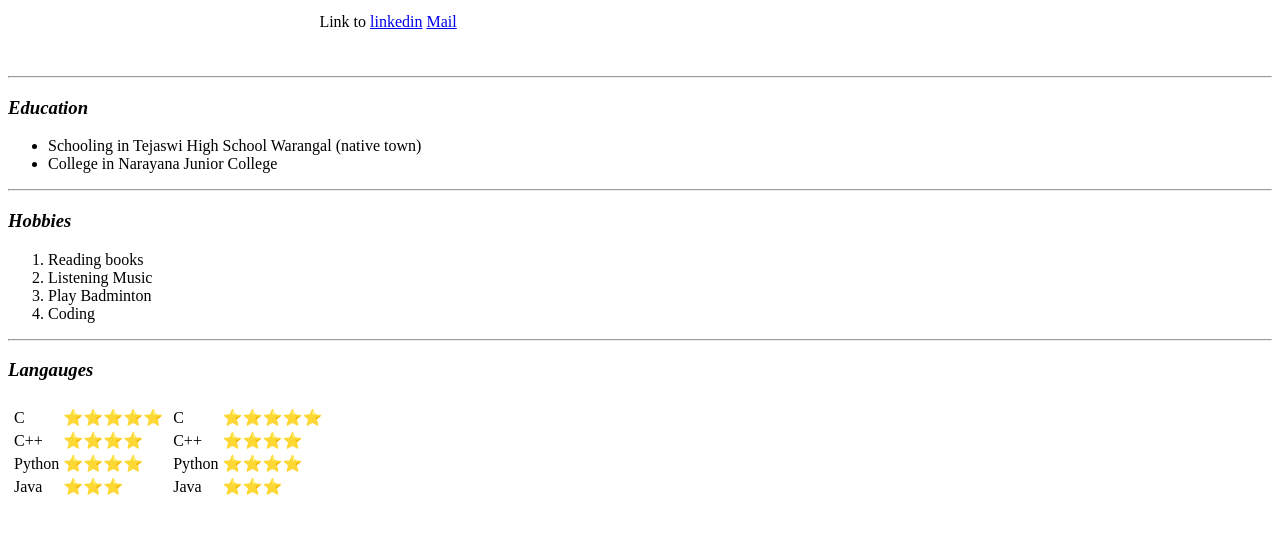
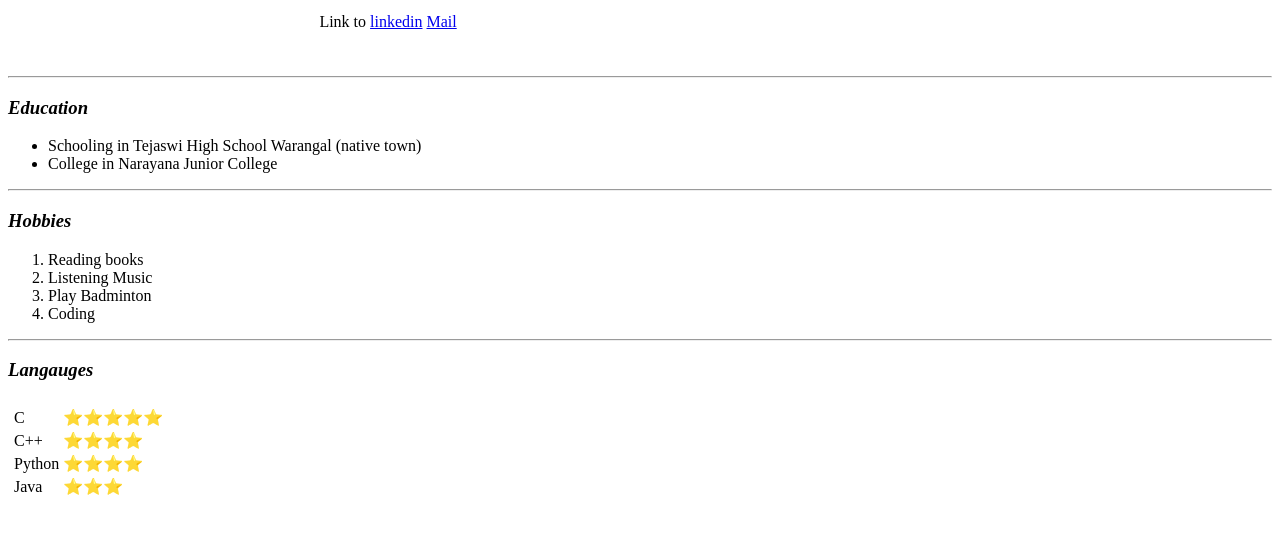
Before and after one commit to rebellisanthoshkumar/cv, a plain HTML site: page index.html in a window 1280 px wide. Shown: the part 198-732 px from the top of the page. Drawn offline with Linux system fonts and the light colour scheme.

Commit message:
Update index.html

```diff
--- a/index.html
+++ b/index.html
@@ -68,28 +68,5 @@
                        </tr>
                      </tbody>
                    </table></td>
-              <td><table>
-                      <tbody>
-                        <tr>
-                          <td>C</td>
-                          <td>⭐⭐⭐⭐⭐</td>
-                        </tr>
-                        <tr>
-                          <td>C++</td>
-                          <td>⭐⭐⭐⭐</td>
-                        </tr>
-                        <tr>
-                          <td>Python</td>
-                          <td>⭐⭐⭐⭐</td>
-                        </tr>
-                        <tr>
-                          <td>Java</td>
-                          <td>⭐⭐⭐</td>
-                        </tr>
-                      </tbody>
-                    </table></td>
-           </tr>
-         </tbody>
-      </table>
   </body>
 </html>
```
